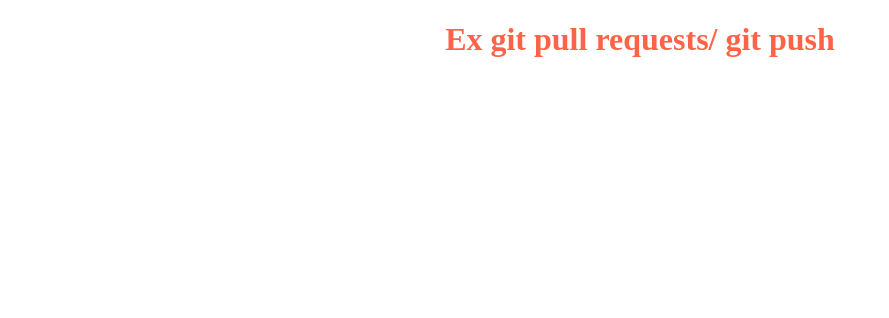
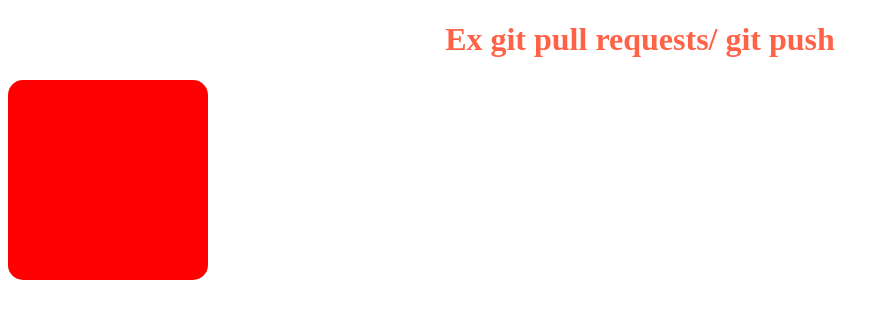
Before and after one commit to Saithiyan/EXO3, a plain HTML site: page index.html in a window 1280 px wide. Shown: the whole page, without its empty margins (0-889 px from the left). Drawn offline with Linux system fonts and the light colour scheme.

Commit message:
issue divREADME reglé, div et README.md ajouté

```diff
--- a/index.html
+++ b/index.html
@@ -10,5 +10,7 @@
 <body>
     <h1>Ex git pull requests/ git push</h1>
 
+    <div id="divCarre"></div>
+
 </body>
 </html>
--- a/style.css
+++ b/style.css
@@ -2,3 +2,10 @@ h1{
     color: tomato;
     text-align: center;
 }
+
+#divCarre{
+    height: 200px;
+    width: 200px;
+    background-color: red;
+    border-radius: 15px;
+}
```
Also changed, not shown: 1 other file.
